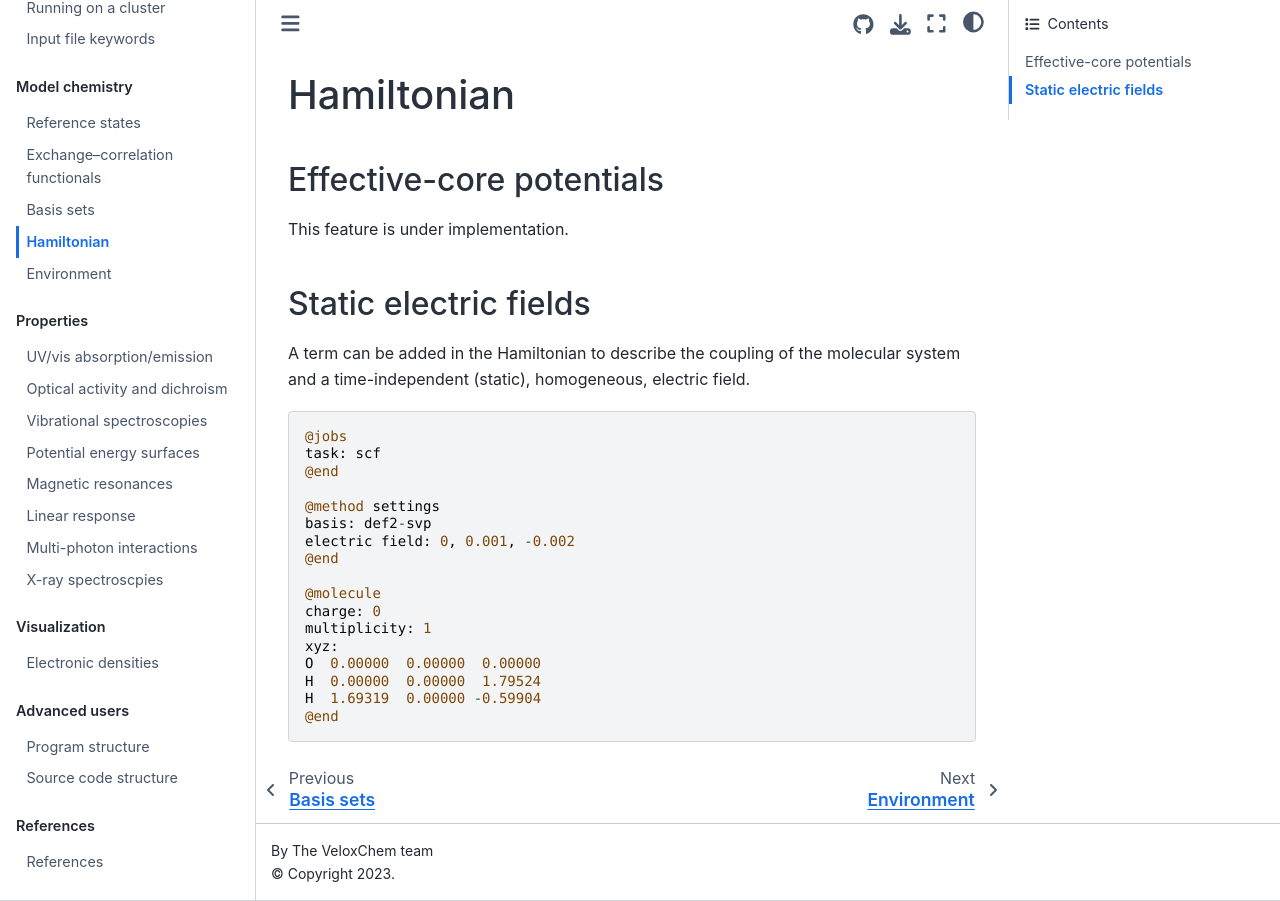
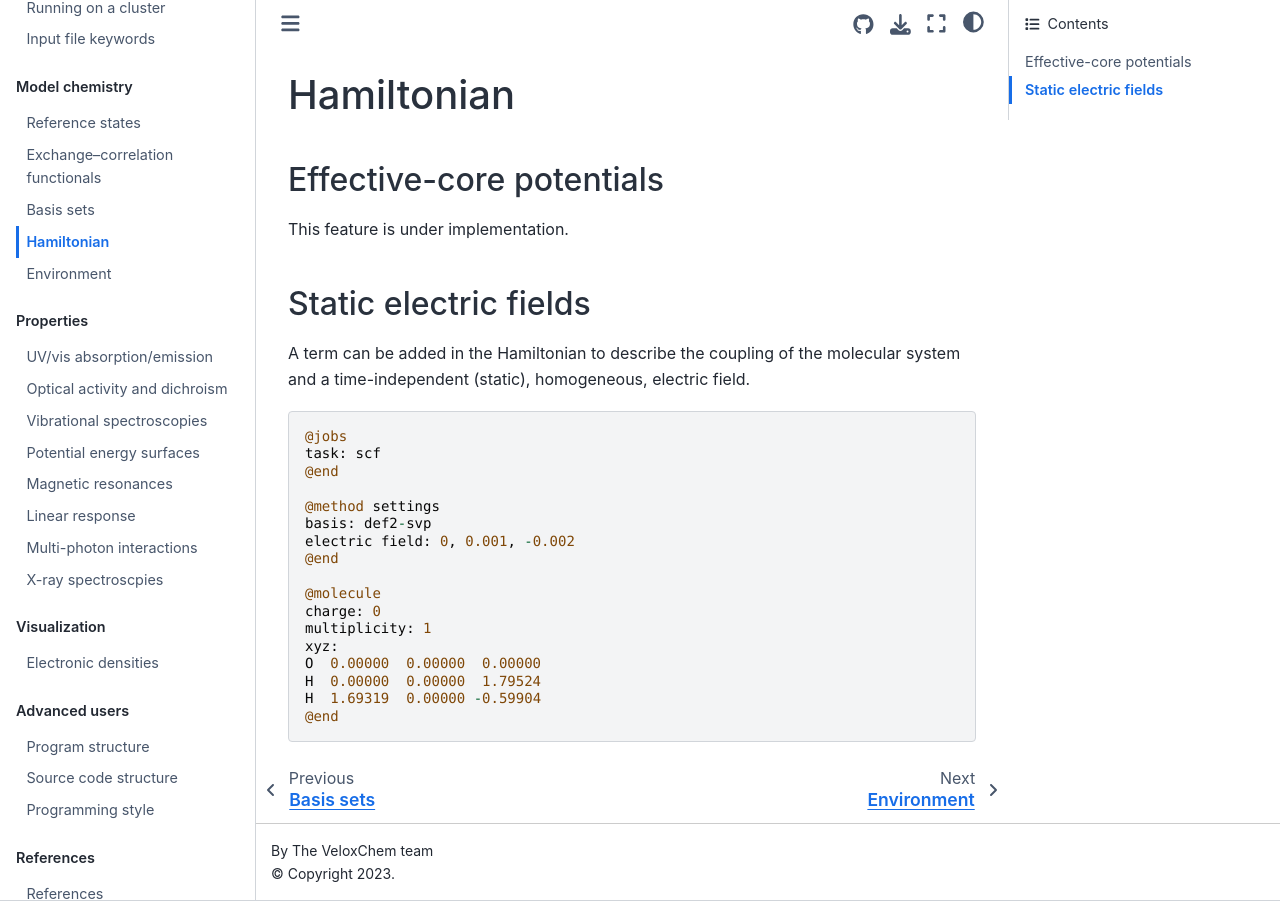
Before and after one commit to kthpanor/vlxman, a Jupyter Book: the page built from docs/hamiltonian.md, in a window 1280 px wide. Built offline with Jupyter Book 1.0.4 settings and Sphinx 7.4.7 and the Sphinx Book theme 1.1.4, drawn with Linux system fonts in a browser that asks for light colours.

Commit message:
added programming_style.ipynb

```diff
--- a/_toc.yml
+++ b/_toc.yml
@@ -35,6 +35,7 @@ parts:
   chapters:
   - file: docs/program_struct
   - file: docs/source_struct
+  - file: docs/programming_style
 - caption: References
   chapters:
   - file: docs/refs
```
Also changed, not shown: docs/programming_style.ipynb (added).
